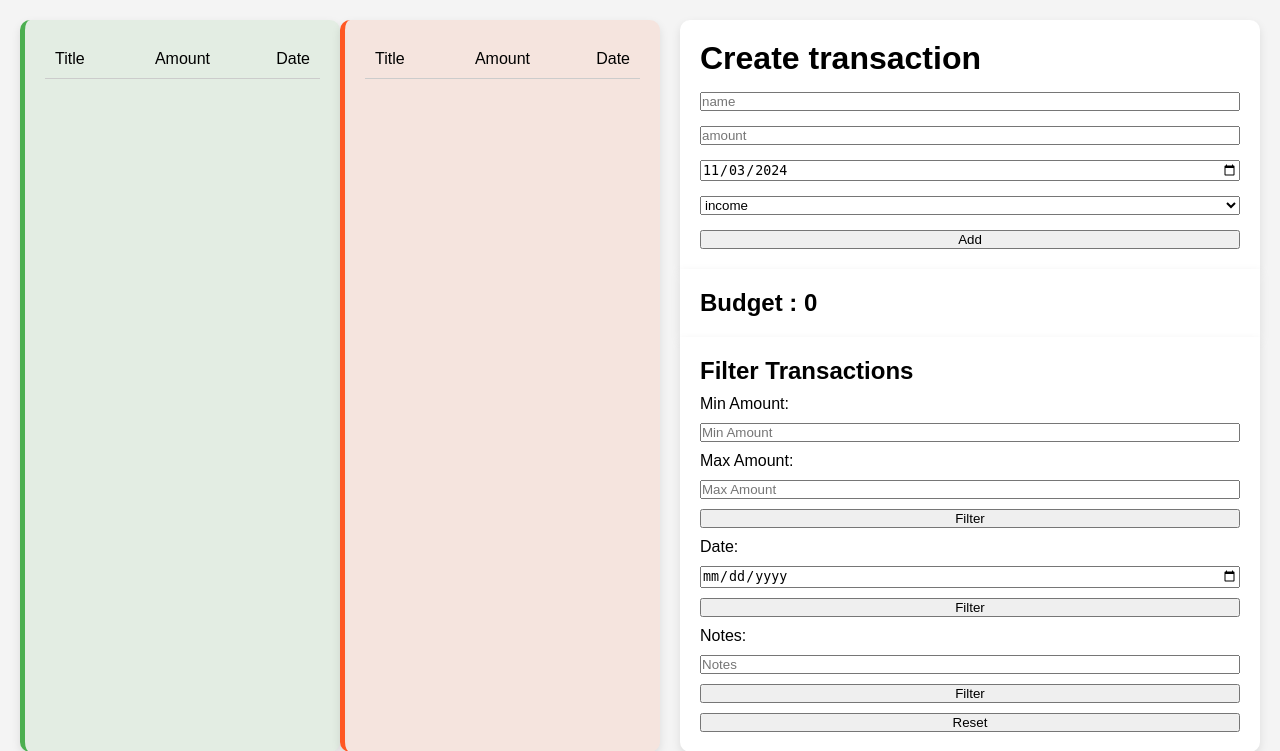
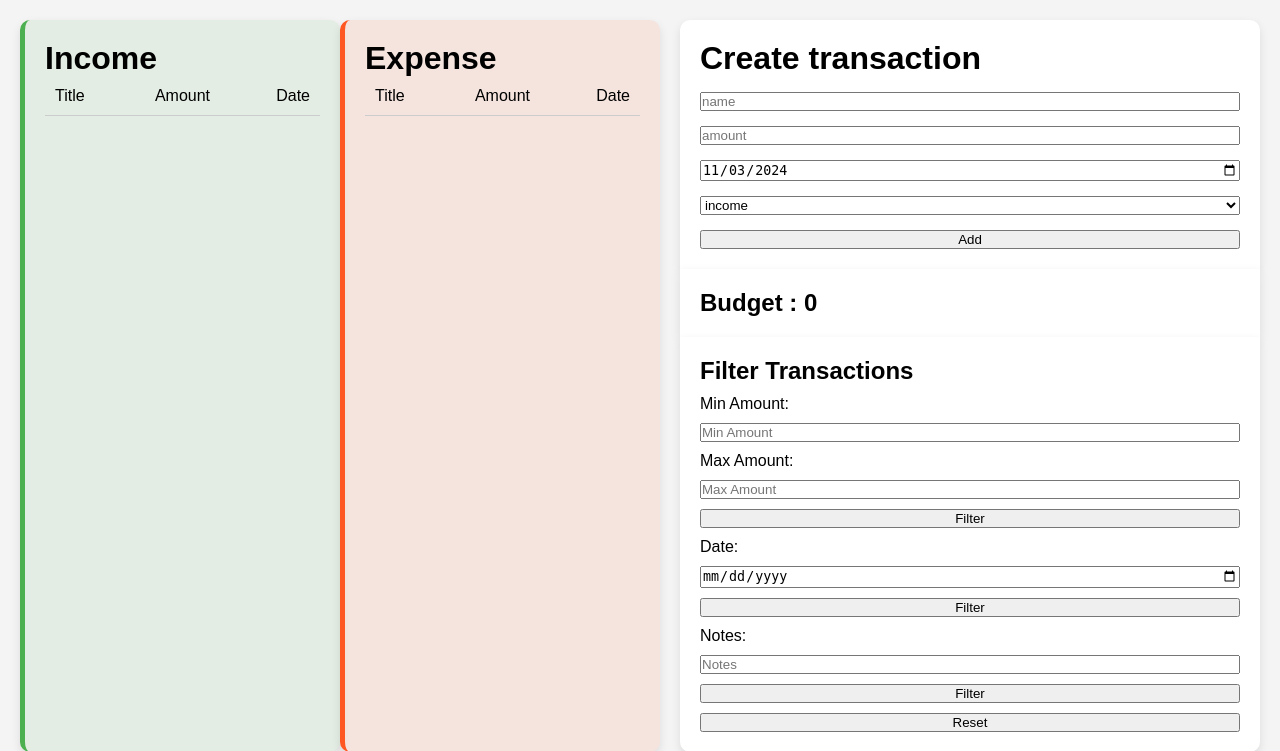
Before and after one commit to zakaria-mourtaban/SEExpenseTracker, a PHP site: page / in a window 1280 px wide. Shown: the top 751 px of the page. Run offline with PHP 8.4, Linux system fonts and the light colour scheme.

Commit message:
made elements responisve

```diff
--- a/index.html
+++ b/index.html
@@ -8,8 +8,12 @@
 	</head>
 	<body>
 		<div class="container">
-			<div class="incomecontainer"></div>
-			<div class="expensecontainer"></div>
+			<div class="incomecontainer">
+				<h1>Income</h1>
+			</div>
+			<div class="expensecontainer">
+				<h1>Expense</h1>
+			</div>
 		</div>
 		<div>
 			<div class="transactioncreator">
--- a/scripts/main.js
+++ b/scripts/main.js
@@ -93,7 +93,7 @@ createButton.addEventListener("click", () => {
 });
 
 function updateIncome(filter = () => true) {
-	incomeContainer.innerHTML = "";
+	incomeContainer.innerHTML = "<h1>Income</h1>";
 	incomeContainer.appendChild(transactiondiv("Title", "Amount", "Date", 1));
 	expenseTracker
 		.getTransactions()
@@ -114,7 +114,7 @@ function updateIncome(filter = () => true) {
 }
 
 function updateExpense(filter = () => true) {
-	expenseContainer.innerHTML = "";
+	expenseContainer.innerHTML = "<h1>Expense</h1>";
 	expenseContainer.appendChild(transactiondiv("Title", "Amount", "Date", 1));
 	expenseTracker
 		.getTransactions()
--- a/styles/style.css
+++ b/styles/style.css
@@ -8,7 +8,7 @@ body {
 	display: grid;
 	grid-template-columns: 1fr 1fr;
 	gap: 20px;
-    font-family: 'Arial', sans-serif;
+	font-family: "Arial", sans-serif;
 	background-color: #f4f4f4;
 	padding: 20px;
 }
@@ -75,3 +75,22 @@ body {
 	padding: 20px;
 	box-shadow: 0 4px 10px rgba(0, 0, 0, 0.1);
 }
+
+@media screen and (max-width: 450px) {
+	body {
+		display: flex;
+		flex-direction: column-reverse;
+		justify-content: center;
+		align-items: center;
+	}
+
+	.incomecontainer,
+	.expensecontainer {
+		border: 0px;
+	}
+
+	.container
+	{
+		flex-direction: column;
+	}
+}
```
Lines whose indentation alone changed are shown as unchanged.
